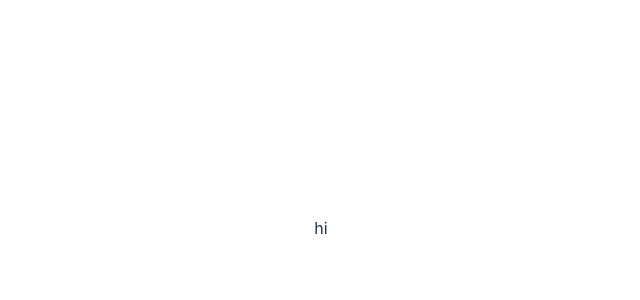
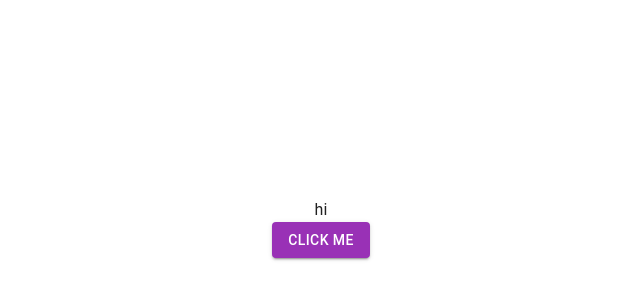
Before and after one commit to 961853266hyt/Workday, a React (Vite) app in the folder frontend/: page / in a window 1280 px wide. Shown: the part 172-472 px from the top of the page, without its empty margins (319-959 px from the left). Built offline with nearby package versions, Linux system fonts and the light colour scheme.

Commit message:
create theme and button

```diff
--- a/frontend/package.json
+++ b/frontend/package.json
@@ -12,6 +12,7 @@
   "dependencies": {
     "@emotion/react": "^11.11.4",
     "@emotion/styled": "^11.11.5",
+    "@mui/icons-material": "^5.16.0",
     "@mui/material": "^5.16.0",
     "@types/mongoose": "^5.11.97",
     "mongoose": "^8.5.0",
--- a/frontend/src/App.tsx
+++ b/frontend/src/App.tsx
@@ -3,6 +3,11 @@ import reactLogo from './assets/react.svg'
 import viteLogo from '/vite.svg'
 import { Container } from '@mui/material'
 import './App.css'
+import MyButton from './components/MyButton'
+
+const handleClick = () => {
+
+}
 
 function App() {
   const [count, setCount] = useState(0)
@@ -10,6 +15,7 @@ function App() {
   return (
     <>
       <Container>hi</Container>
+      <MyButton onClick={handleClick} buttonName='click me'></MyButton>
     </>
   )
 }
--- /dev/null
+++ b/frontend/src/components/MyButton.tsx
@@ -0,0 +1,17 @@
+import React from 'react';
+import { Button } from '@mui/material';
+
+interface MyButtonProps {
+    onClick: () => void;
+    buttonName: string;
+}
+
+const MyButton: React.FC<MyButtonProps> = ({ onClick, buttonName }) => {
+  return (
+    <Button color="primary" variant="contained" onClick={onClick}>
+      {buttonName}
+    </Button>
+  );
+};
+
+export default MyButton;
--- a/frontend/src/main.tsx
+++ b/frontend/src/main.tsx
@@ -2,9 +2,15 @@ import React from 'react'
 import ReactDOM from 'react-dom/client'
 import App from './App.tsx'
 import './index.css'
+import { ThemeProvider } from '@mui/material/styles'
+import theme from './theme'
+import { CssBaseline } from '@mui/material'
 
 ReactDOM.createRoot(document.getElementById('root')!).render(
   <React.StrictMode>
-    <App />
+    <ThemeProvider theme={theme}>
+      <CssBaseline />
+      <App />
+    </ThemeProvider>
   </React.StrictMode>,
 )
--- /dev/null
+++ b/frontend/src/theme.ts
@@ -0,0 +1,19 @@
+import { createTheme, ThemeOptions } from "@mui/material";
+
+const themeOptions: ThemeOptions = {
+    palette: {
+      primary: {
+        main: '#9931B6',
+      },
+      secondary: {
+        main: '#dc004e',
+      },
+    },
+    typography: {
+      fontFamily: '"Roboto", "Helvetica", "Arial", sans-serif',
+    },
+  };
+
+  const theme = createTheme(themeOptions);
+
+  export default theme;
```
Also changed, not shown: frontend/src/Header.tsx (deleted), 1 other file (tests, documents, lock files or other folders).
